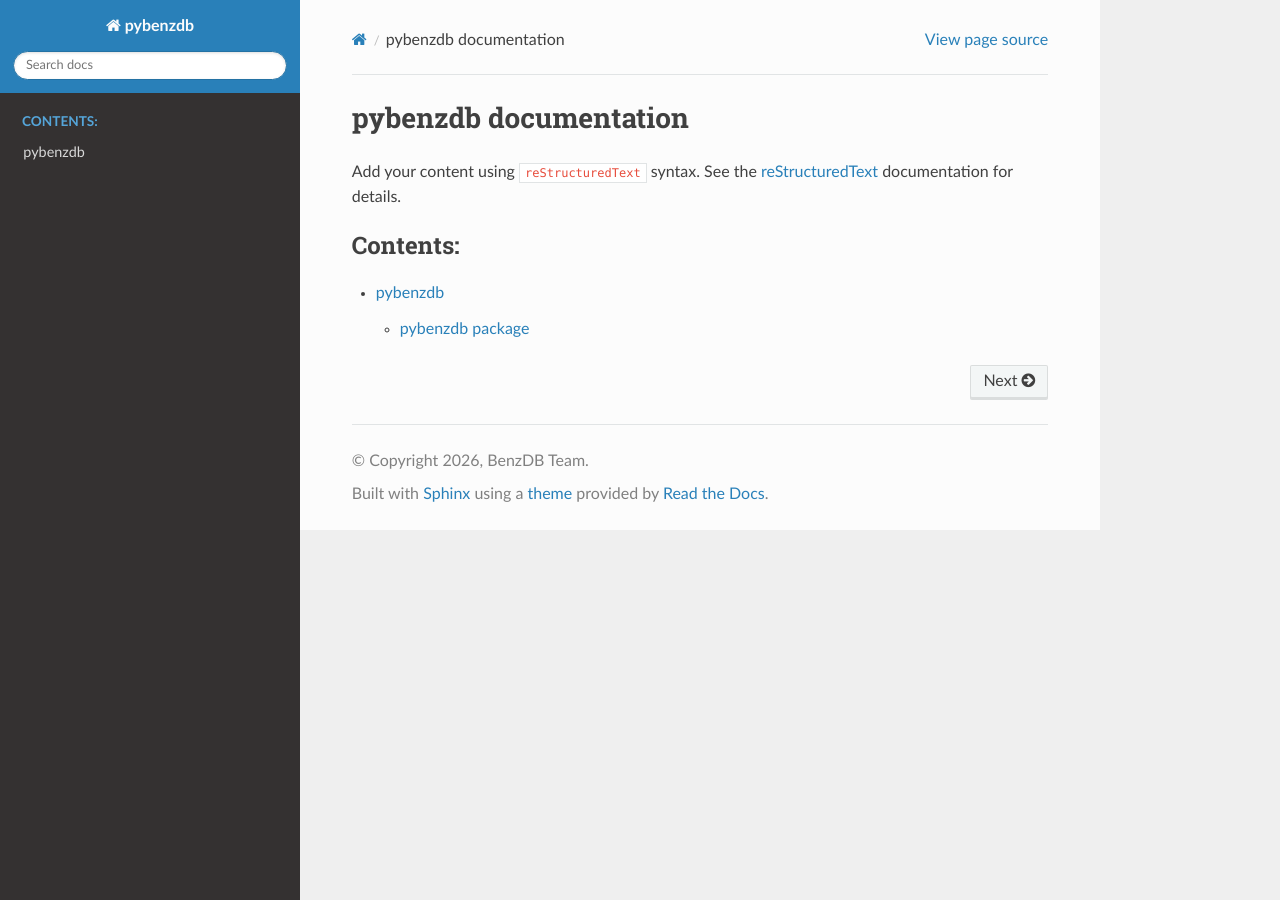
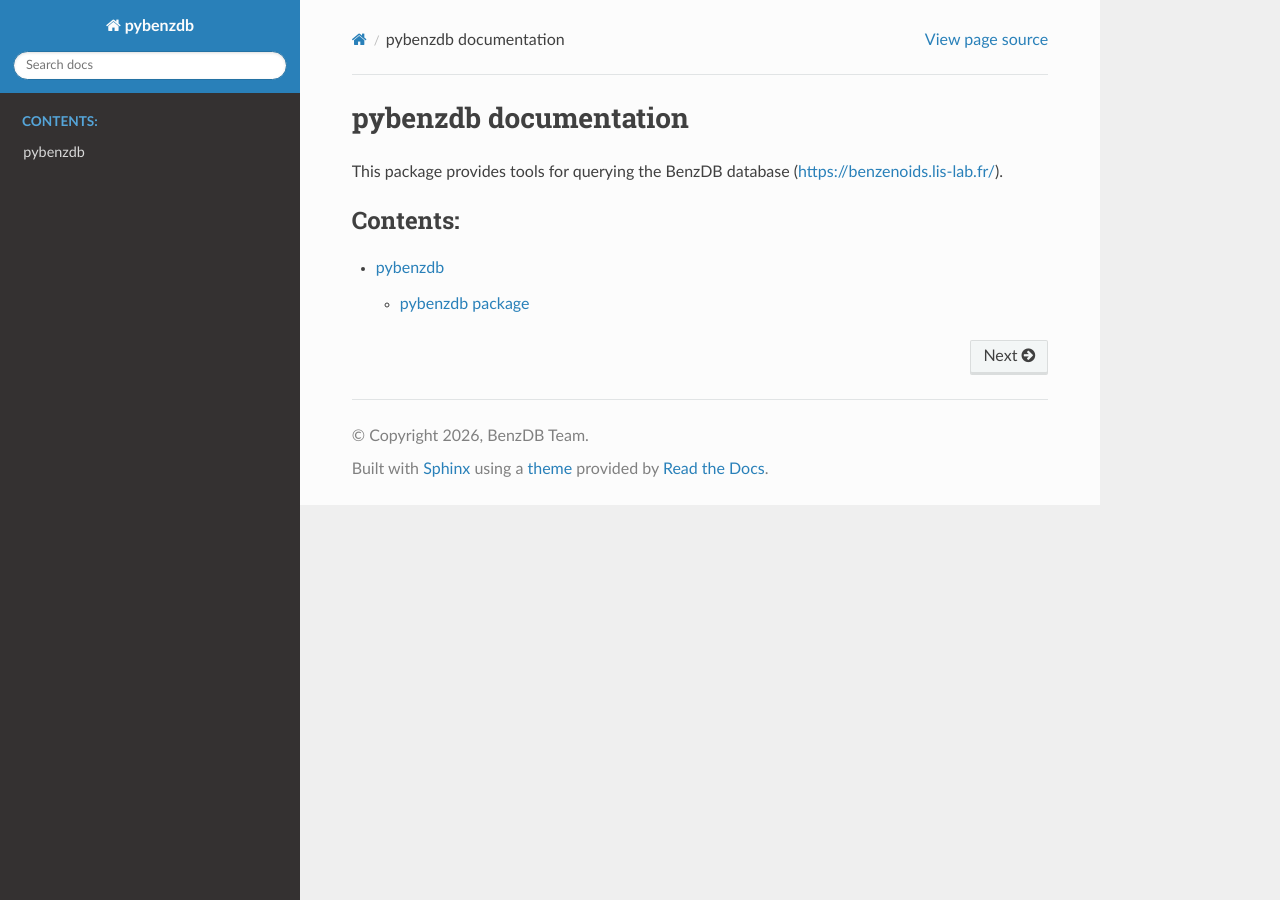
Before and after one commit to Terrioux/pybenzdb, a Sphinx documentation site: the page built from docs/source/index.rst, in a window 1280 px wide. Built offline with Sphinx 7.4.7 and the Read the Docs theme 3.1.0, drawn with Linux system fonts in a browser that asks for light colours.

Commit message:
Documentation update

```diff
--- a/docs/source/index.rst
+++ b/docs/source/index.rst
@@ -6,9 +6,7 @@
 pybenzdb documentation
 ======================
 
-Add your content using ``reStructuredText`` syntax. See the
-`reStructuredText <https://www.sphinx-doc.org/en/master/usage/restructuredtext/index.html>`_
-documentation for details.
+This package provides tools for querying the BenzDB database (https://benzenoids.lis-lab.fr/).
 
 
 .. toctree::
```
